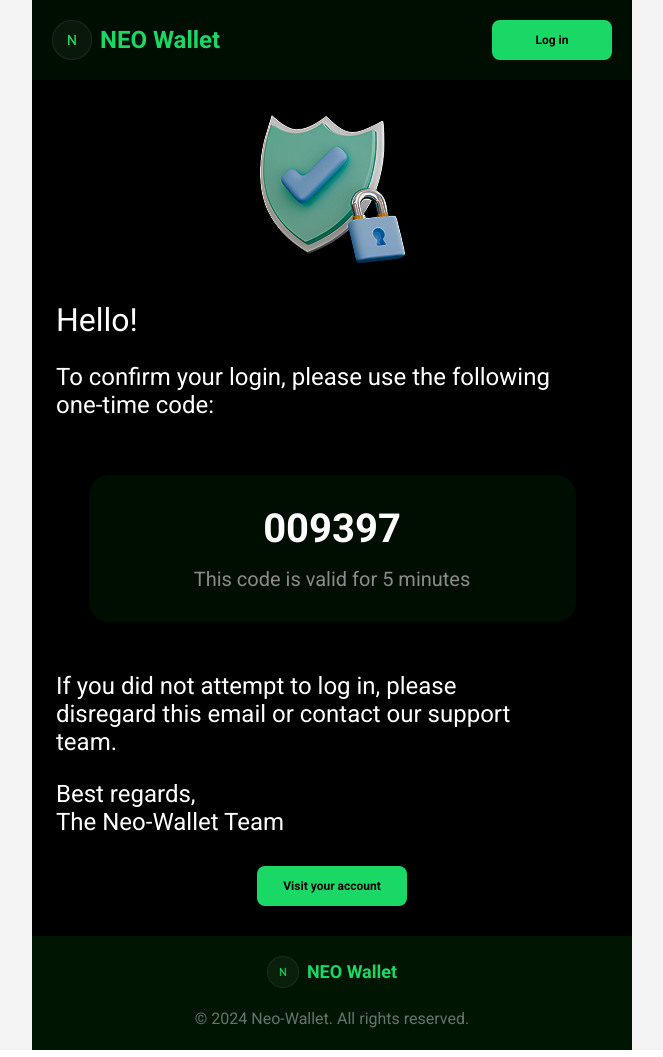
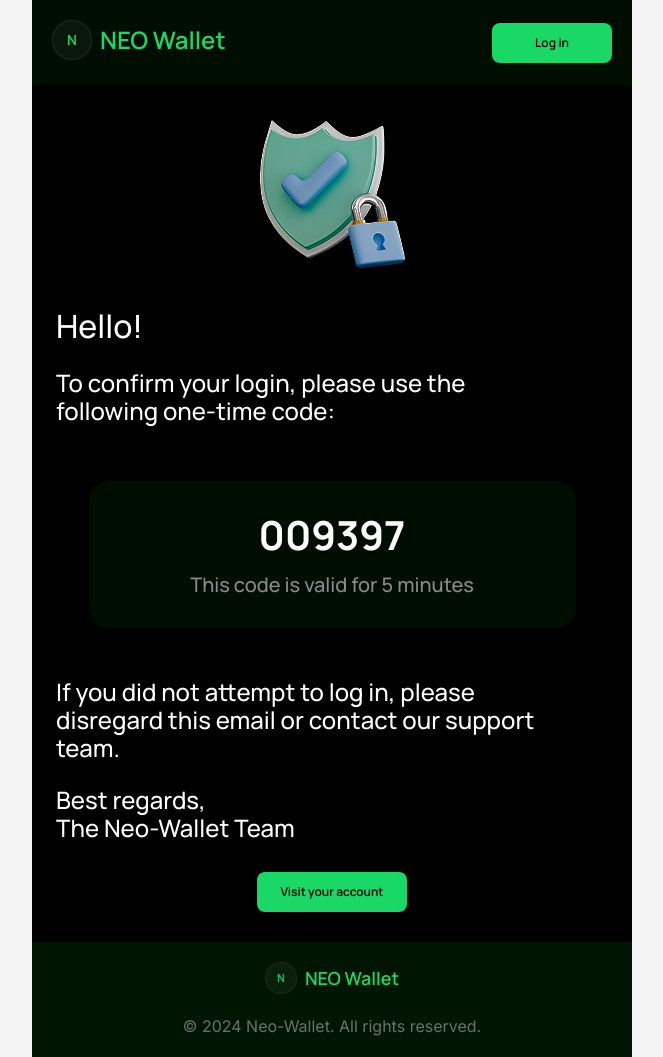
Before and after one commit to flexkkk-Aynaz/neo_wallet_email, a plain HTML site: page index.html in a window 1280 px wide. Shown: the whole page, without its empty margins (308-971 px from the left). Drawn offline with Linux system fonts and the light colour scheme.

Commit message:
fix display

```diff
--- a/index.html
+++ b/index.html
@@ -5,17 +5,18 @@
     <meta name="viewport" content="width=device-width, initial-scale=1.0">
     <title>Email Template</title>
     <style>
-        @import url('https://fonts.googleapis.com/css2?family=Roboto:wght@400;700&display=swap');
+        @import url('https://fonts.googleapis.com/css2?family=Manrope:wght@200..800&display=swap');
+        @import url('https://fonts.googleapis.com/css2?family=Inter:ital,opsz,wght@0,14..32,100..900;1,14..32,100..900&family=Manrope:wght@200..800&display=swap');
     </style>
 </head>
-<body style="margin:0;padding:0;font-family:'Roboto', Arial, sans-serif;">
+<body style="margin:0;padding:0;font-family:'Manrope', Arial, sans-serif">
 <table role="presentation" width="100%" cellspacing="0" cellpadding="0" border="0" style="background-color:#f4f4f4">
     <tr>
         <td align="center">
             <table role="presentation" width="600" cellspacing="0" cellpadding="0" border="0">
                 <tr style="background-color:#000E02;">
-                    <td width="171" style="padding:20px 0 20px 20px">
-                        <a href="https://app.neo-wallet.io" style="text-decoration:none;">
+                    <td style="padding:20px 0 20px 20px">
+                        <a href="https://app.neo-wallet.io" style="text-decoration:none;display:inline-block">
                             <table role="presentation" cellspacing="0" cellpadding="0" border="0">
                                 <tr>
                                     <td width="40" style="padding-right:8px;">
@@ -29,7 +30,7 @@
                         </a>
                     </td>
                     <td align="right" style="padding:20px 20px 20px 0">
-                        <a href="https://app.neo-wallet.io/login" style="text-align:center;text-decoration:none;display:block;border-radius:8px;background-color:#1AD866;color:#000000;font-size:12px;font-weight:600;padding:12px 20px;width:120px;line-height:16px;box-sizing:border-box">
+                        <a href="https://app.neo-wallet.io/login" style="text-align:center;text-decoration:none;display:inline-block;border-radius:8px;background-color:#1AD866;color:#000000;font-size:12px;font-weight:600;padding:12px 20px;min-width:120px;line-height:16px;box-sizing:border-box">
                             Log in
                         </a>
                     </td>
@@ -67,7 +68,7 @@
                 </tr>
                 <tr>
                     <td align="center" style="padding:30px">
-                        <a href="https://app.neo-wallet.io/login" style="text-decoration:none;display:block;width:150px;border-radius:8px;color:#000000;font-size:12px;line-height:16px;font-weight:600;background-color:#1AD866;padding:12px;box-sizing:border-box">
+                        <a href="https://app.neo-wallet.io/login" style="text-decoration:none;display:inline-block;min-width:150px;border-radius:8px;color:#000000;font-size:12px;line-height:16px;font-weight:600;background-color:#1AD866;padding:12px;box-sizing:border-box">
                             Visit your account
                         </a>
                     </td>
@@ -86,7 +87,7 @@
                                 </tr>
                             </table>
                         </a>
-                        <p style="margin:0;color:#FFFFFF;opacity:40%;font-size:16px;line-height:22px;font-weight:400">&copy; 2024 Neo-Wallet. All rights reserved.</p>
+                        <p style="font-family:'Inter', Arial, sans-serif;margin:0;color:#FFFFFF;opacity:40%;font-size:16px;line-height:22px;font-weight:400">&copy; 2024 Neo-Wallet. All rights reserved.</p>
                     </td>
                 </tr>
             </table>
```
